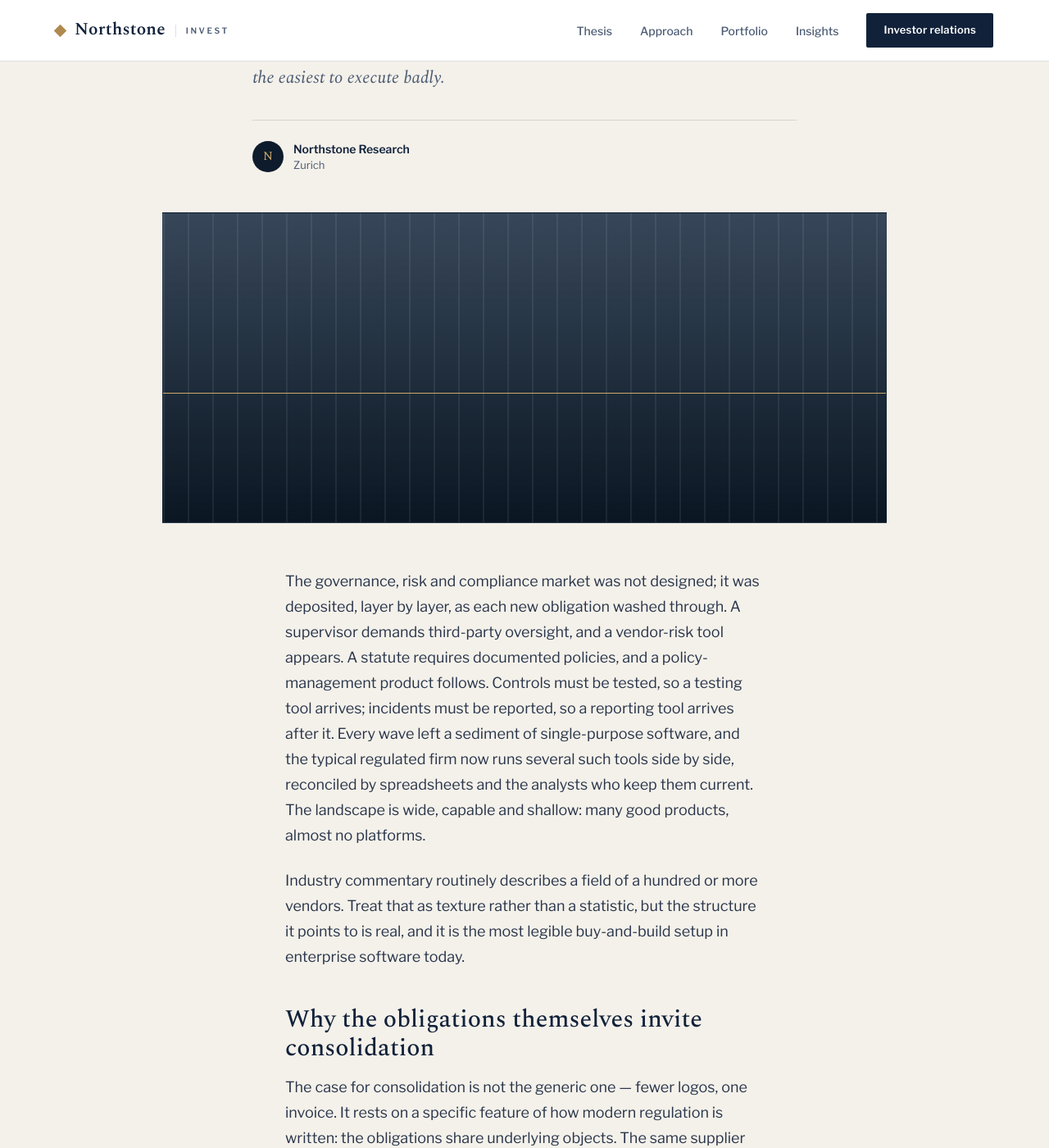
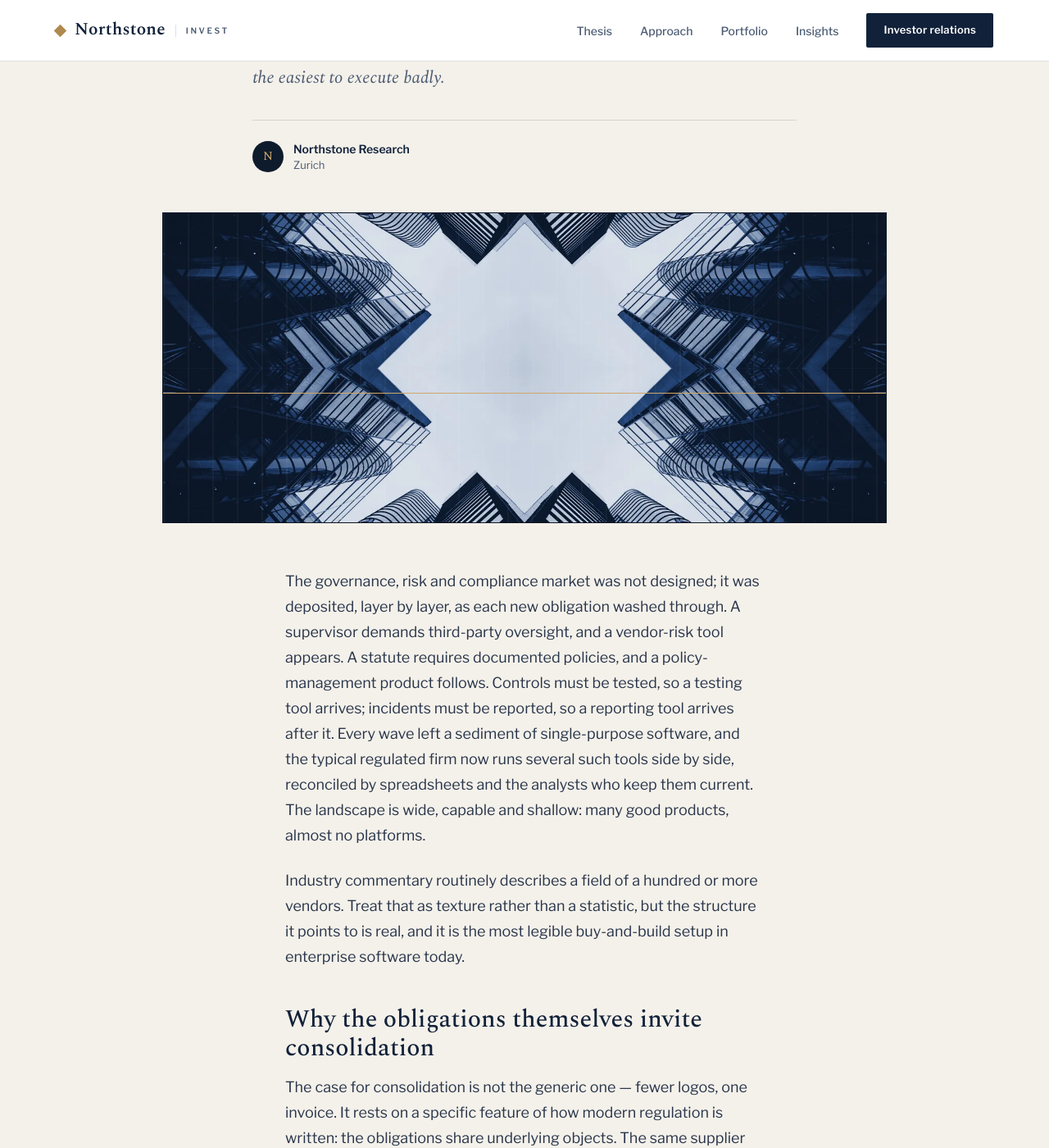
Before and after one commit to 2020-Management/northstone, a Jekyll site: the page built from _insights/point-tools-to-platforms.md, in a window 1280 px wide and 1400 px high, scrolled down 429 px. Shown: the whole window at 82% size. Built offline with Jekyll 4.4.1, drawn with Linux system fonts in a browser that asks for light colours.

Commit message:
Add navy-duotone stock photography to hero, article and featured images
Fill the abstract image placeholders with architectural stock (Unsplash,
no-attribution licence), processed to a navy duotone so photography reads as
part of the brand system rather than a generic drop-in:

- Hero: a colonnade image inside the existing motif frame, under the brass
  horizon line and corner mark — the photo *is* the colonnade motif intended.
- Article leads (21:9): chosen by category in _layouts/article.html, with an
  optional `image:` front-matter override; @1x/@2x WebP via srcset.
- Insights featured (16:10): the Regulation image (DORA is featured).
- New .motif-photo treatment layers the image beneath the motif's brass line
  and vertical-line overlay so the framing language carries over.

Deliberately kept as CSS motifs: the Zazoon modular grid (evokes the MyGRC
suite; a fake product screenshot would be dishonest) and the "to be announced"
portfolio tiles. All images are optimized WebP (~1.6MB total committed);
htmlproofer passes; verified in-browser across hero, article and index.

```diff
--- a/_layouts/article.html
+++ b/_layouts/article.html
@@ -20,8 +20,25 @@
     </div>
   </div>
 
+  {% comment %} Lead image: explicit page.image, else a per-category default. {% endcomment %}
+  {% assign lead = page.image %}
+  {% unless lead %}
+    {% case page.category %}
+      {% when 'Regulation' %}{% assign lead = 'lead-regulation' %}
+      {% when 'Markets' %}{% assign lead = 'lead-markets' %}
+      {% when 'Perspective' %}{% assign lead = 'lead-perspective' %}
+      {% when 'Portfolio' %}{% assign lead = 'lead-portfolio' %}
+      {% else %}{% assign lead = 'lead-regulation' %}
+    {% endcase %}
+  {% endunless %}
   <div class="article-lead">
-    <div class="motif motif--colonnade motif--wide" aria-hidden="true"></div>
+    <div class="motif motif--colonnade motif--wide" aria-hidden="true">
+      <img class="motif-photo"
+           src="{{ '/assets/img/' | append: lead | append: '.webp' | relative_url }}"
+           srcset="{{ '/assets/img/' | append: lead | append: '.webp' | relative_url }} 1400w, {{ '/assets/img/' | append: lead | append: '@2x.webp' | relative_url }} 2520w"
+           sizes="(max-width: 980px) 100vw, 980px"
+           width="1400" height="600" alt="" loading="eager" decoding="async">
+    </div>
   </div>
 
   <div class="article-body">
--- a/_layouts/default.html
+++ b/_layouts/default.html
@@ -3,7 +3,7 @@
   {% include head.html %}
   <body>
     {% include header.html %}
-    {{ content }}
+    <main id="main">{{ content }}</main>
     {% include footer.html %}
     <script src="{{ '/assets/js/main.js' | relative_url }}"></script>
   </body>
--- a/assets/css/main.css
+++ b/assets/css/main.css
@@ -307,6 +307,24 @@
 .motif--feature { aspect-ratio: 16 / 10; border-color: var(--line); }
 .motif--feature::after { top: 60%; }
 .motif--wide::after { top: 58%; }
+
+/* Photographic fill — a navy-duotone image inside the motif frame.
+   Sits beneath the brass horizon line (::after) and corner mark so the
+   framing language of the CSS motifs carries over to real photography. */
+.motif-photo {
+  position: absolute;
+  inset: 0;
+  width: 100%;
+  height: 100%;
+  object-fit: cover;
+  z-index: 0;
+}
+.motif--colonnade:has(.motif-photo) { background: #0a1622; }
+/* Keep the faint vertical-line overlay subtly on top of the photo */
+.motif--colonnade:has(.motif-photo)::before { opacity: 0.5; z-index: 1; }
+.motif:has(.motif-photo)::after { z-index: 2; }
+.motif-photo ~ .motif-corner,
+.motif-photo ~ .motif-glow { z-index: 2; }
 
 /* Modular grid — 4×4 cells, a few filled brass / white-6% */
 .motif--modular {
@@ -825,10 +843,13 @@
   gap: 22px;
 }
 .field { display: block; }
+/* Vertical rhythm between stacked blocks. The `gap` on .field-row already
+   spaces the two columns within a row, so the margin must NOT apply to the
+   second .field inside a row — scope it to direct children of the form. */
 .field + .field-row,
 .field-row + .field-row,
 .field-row + .field,
-.field + .field { margin-top: 22px; }
+#inquiry-form > .field + .field { margin-top: 22px; }
 .field-label {
   display: block;
   font-family: var(--sans);
@@ -989,8 +1010,17 @@
 .insights-grid .card-grid { gap: 40px 32px; }
 .insights-grid .card-title { font-size: 22px; }
 .insights-grid .card-summary { line-height: 1.56; }
-/* Cards hidden by an active filter */
-.card.is-hidden { display: none; }
+/* Items hidden by an active filter (grid cards and the featured block) */
+.card.is-hidden,
+.featured.is-hidden { display: none; }
+
+/* Empty state shown when a filter matches no perspectives */
+.insights-empty {
+  margin: 0;
+  padding: 8px 0;
+  font-size: 16px;
+  color: var(--ink-soft);
+}
 
 
 /* ====== 18. Article ====== */
--- a/assets/css/tokens.css
+++ b/assets/css/tokens.css
@@ -75,8 +75,8 @@
   --line-dark-strong: rgba(255, 255, 255, 0.28);
 
   /* Colour — form */
-  --placeholder: #97a2b3;
-  --fine-print:  #8090a4;
+  --placeholder: #5f6f85;
+  --fine-print:  #5f6f85;
 
   /* Typography */
   --serif: "Spectral", Georgia, "Times New Roman", serif;
--- a/assets/js/main.js
+++ b/assets/js/main.js
@@ -68,8 +68,12 @@
   /* ---- Insights filter chips ---- */
   function initFilter() {
     var chips = document.querySelectorAll(".chip-filter");
-    var cards = document.querySelectorAll(".insights-grid .card[data-category]");
-    if (!chips.length || !cards.length) return;
+    // Filterable items: the featured block and every grid card carry data-category.
+    var items = document.querySelectorAll("[data-category]");
+    if (!chips.length || !items.length) return;
+
+    var grid = document.querySelector(".insights-grid .card-grid");
+    var empty = document.querySelector(".insights-empty");
 
     chips.forEach(function (chip) {
       chip.addEventListener("click", function () {
@@ -77,10 +81,16 @@
 
         chips.forEach(function (c) { c.classList.toggle("is-active", c === chip); });
 
-        cards.forEach(function (card) {
-          var show = filter === "all" || card.dataset.category === filter;
-          card.classList.toggle("is-hidden", !show);
+        var shown = 0;
+        items.forEach(function (item) {
+          var show = filter === "all" || item.dataset.category === filter;
+          item.classList.toggle("is-hidden", !show);
+          if (show) shown += 1;
         });
+
+        // Show an empty-state note when a category matches nothing.
+        if (empty) empty.hidden = shown !== 0;
+        if (grid) grid.hidden = shown === 0;
       });
     });
   }
--- a/index.html
+++ b/index.html
@@ -21,6 +21,11 @@
         </div>
       </div>
       <div class="motif motif--colonnade" aria-hidden="true">
+        <img class="motif-photo"
+             src="{{ '/assets/img/hero.webp' | relative_url }}"
+             srcset="{{ '/assets/img/hero.webp' | relative_url }} 900w, {{ '/assets/img/hero@2x.webp' | relative_url }} 1800w"
+             sizes="(max-width: 900px) 100vw, 360px"
+             width="900" height="1200" alt="" loading="eager" decoding="async">
         <span class="motif-corner"></span>
         <span class="motif-glow"></span>
       </div>
```
Also changed, not shown: insights.html (+9 -2 lines), README.md, assets/img/featured.webp (added), assets/img/featured@2x.webp (added), assets/img/hero.webp (added), assets/img/hero@2x.webp (added), assets/img/lead-markets.webp (added), assets/img/lead-markets@2x.webp (added), assets/img/lead-perspective.webp (added), assets/img/lead-perspective@2x.webp (added), assets/img/lead-portfolio.webp (added), assets/img/lead-portfolio@2x.webp (added), assets/img/lead-regulation.webp (added), assets/img/lead-regulation@2x.webp (added).
